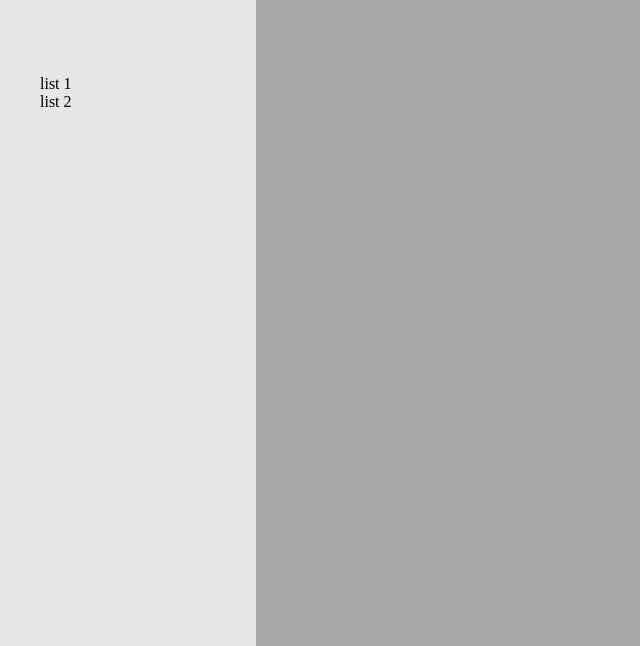
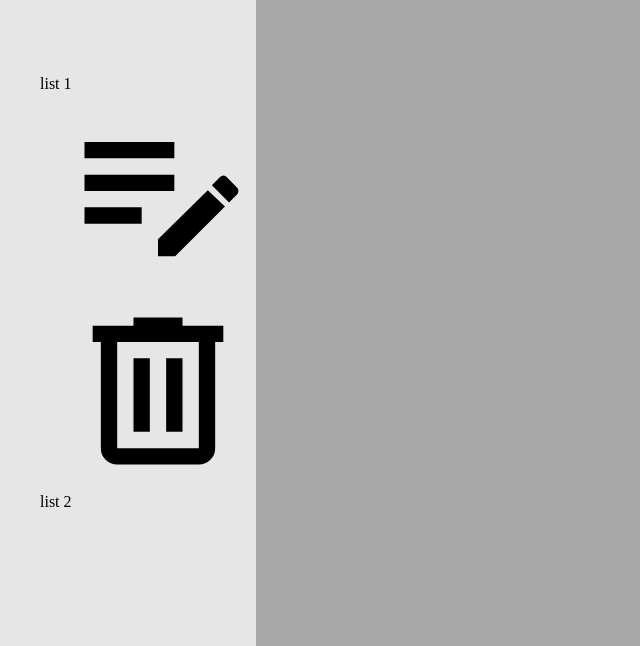
Before and after one commit to lukmanAkhmad/todo-list, a website built with webpack: page src/index.html in a window 1280 px wide. Shown: the part 154-800 px from the top of the page, without its empty margins (0-640 px from the left). Built offline with nearby package versions, Linux system fonts and the light colour scheme.

Commit message:
menambahkan div untuk container svg

```diff
--- a/src/index.html
+++ b/src/index.html
@@ -1,18 +1,22 @@
 <!DOCTYPE html>
 <html lang="en">
+
 <head>
     <meta charset="UTF-8">
     <meta name="viewport" content="width=device-width, initial-scale=1.0">
     <title>Document</title>
     <link rel="stylesheet" href="./style.css">
 </head>
+
 <body>
     <div class="container">
         <div class="sidebar">
             <div class="dashboard">
                 <svg class="dashboard-icon" xmlns="http://www.w3.org/2000/svg" viewBox="0 0 24 24">
                     <title>MY Todo List</title>
-                    <path d="M14 10H3V12H14V10M14 6H3V8H14V6M3 16H10V14H3V16M21.5 11.5L23 13L16 20L11.5 15.5L13 14L16 17L21.5 11.5Z" /></svg>
+                    <path
+                        d="M14 10H3V12H14V10M14 6H3V8H14V6M3 16H10V14H3V16M21.5 11.5L23 13L16 20L11.5 15.5L13 14L16 17L21.5 11.5Z" />
+                </svg>
                 <p class="p-dashboard">My Todo List</p>
             </div>
             <div class="add-todolist">
@@ -21,10 +25,20 @@
             </div>
             <div class="list-todolist">
                 <div class="item-todolist">
-                    <p>list 1</p>
+                    <p class="p-item-todolist">list 1</p>
+                    <div class="container-svg-item-todolist">
+                        <svg class="icon-item-todolist" xmlns="http://www.w3.org/2000/svg" viewBox="0 0 24 24">
+                            <path
+                                d="M3 6V8H14V6H3M3 10V12H14V10H3M20 10.1C19.9 10.1 19.7 10.2 19.6 10.3L18.6 11.3L20.7 13.4L21.7 12.4C21.9 12.2 21.9 11.8 21.7 11.6L20.4 10.3C20.3 10.2 20.2 10.1 20 10.1M18.1 11.9L12 17.9V20H14.1L20.2 13.9L18.1 11.9M3 14V16H10V14H3Z" />
+                        </svg>
+                        <svg class="icon-item-todolist" xmlns="http://www.w3.org/2000/svg" viewBox="0 0 24 24">
+                            <path
+                                d="M9,3V4H4V6H5V19A2,2 0 0,0 7,21H17A2,2 0 0,0 19,19V6H20V4H15V3H9M7,6H17V19H7V6M9,8V17H11V8H9M13,8V17H15V8H13Z" />
+                        </svg>
+                    </div>
                 </div>
                 <div class="item-todolist">
-                    <p>list 2</p>
+                    <p class="p-item-todolist">list 2</p>
                 </div>
 
             </div>
@@ -35,4 +49,5 @@
 
     </div>
 </body>
+
 </html>
```
